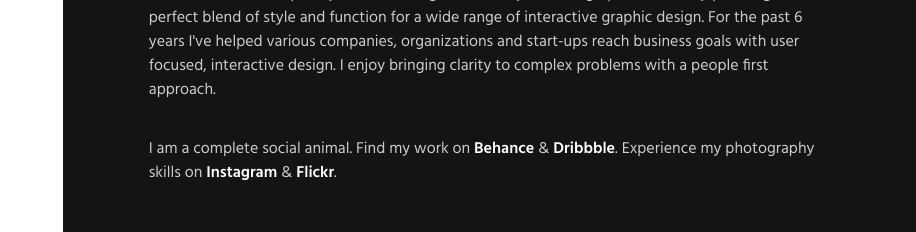
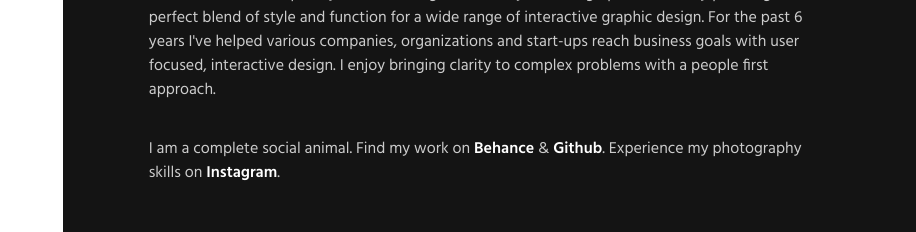
Before and after one commit to anr-labs/anr, a plain HTML site: page index.html in a window 1280 px wide. Shown: the part 800-1032 px from the top of the page, without its empty margins (364-1280 px from the left). Drawn offline with Linux system fonts and the light colour scheme.

Commit message:
Update index.html
hyperlink update

```diff
--- a/index.html
+++ b/index.html
@@ -106,7 +106,7 @@
 								Enthusiatic Interdisciplinary Learner, Designer & Hobbyist Photographer. Currently pursuing a perfect blend of style and function for a wide range of interactive graphic design. For the past 6 years I've helped various companies, organizations and start-ups reach business goals with user focused, interactive design. I enjoy bringing clarity to complex problems with a people first approach.
 							</p>
 							<p class="wow fadeInUp" data-wow-duration=".4s">
-								I am a complete social animal. Find my work on <a class="goto-social" href="#" target="_blank">Behance</a> & <a href="#" class="goto-social" target="_blank">Dribbble</a>. Experience my photography skills on <a href="#" class="goto-social" target="_blank">Instagram</a> & <a class="goto-social" href="#" target="_blank">Flickr</a>.
+								I am a complete social animal. Find my work on <a class="goto-social" href="https://www.behance.net/anudeeprao" target="_blank">Behance</a> & <a href="https://github.com/anudeepnrao" class="goto-social" target="_blank">Github</a>. Experience my photography skills on <a href="https://www.instagram.com/anr_ka_007/" class="goto-social" target="_blank">Instagram</a>.
 							</p>
 							<div class="per-signature margin-top-sm wow fadeInUp" data-wow-duration=".4s">
 								<img class="img-responsive" src="img/signature.png" alt="signature"/>
```
